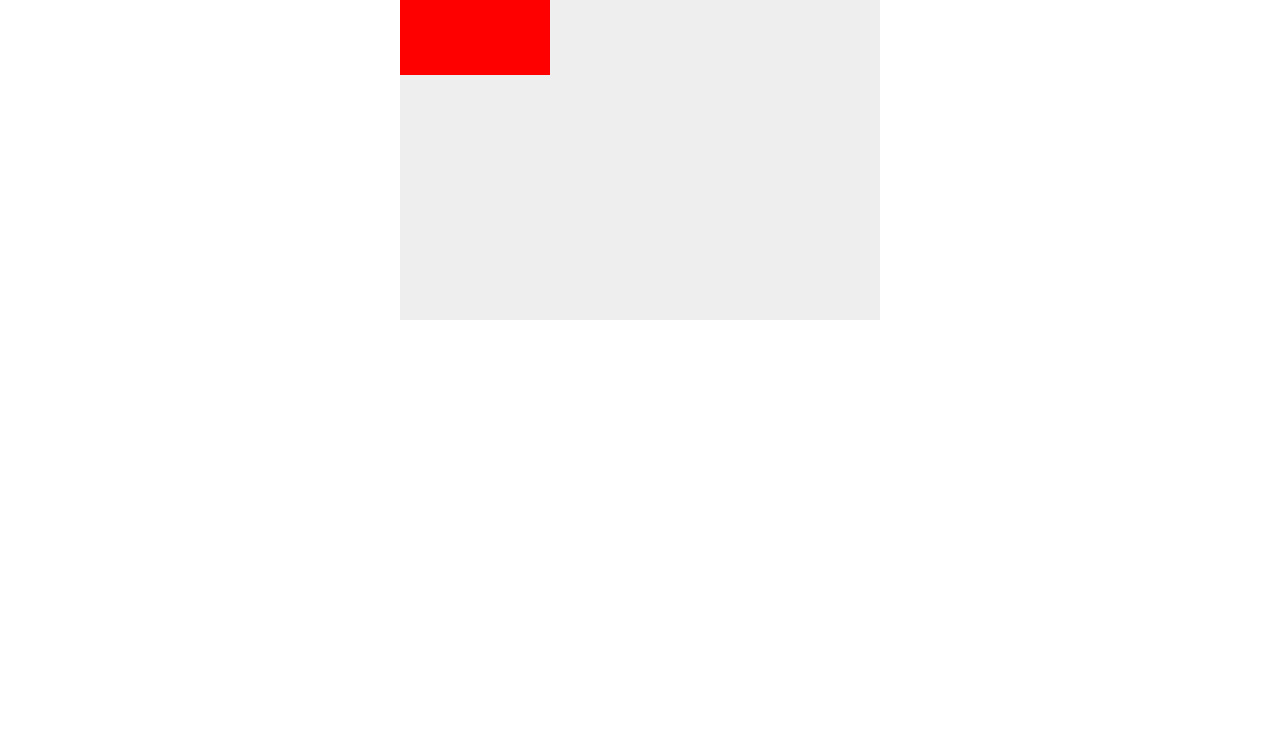
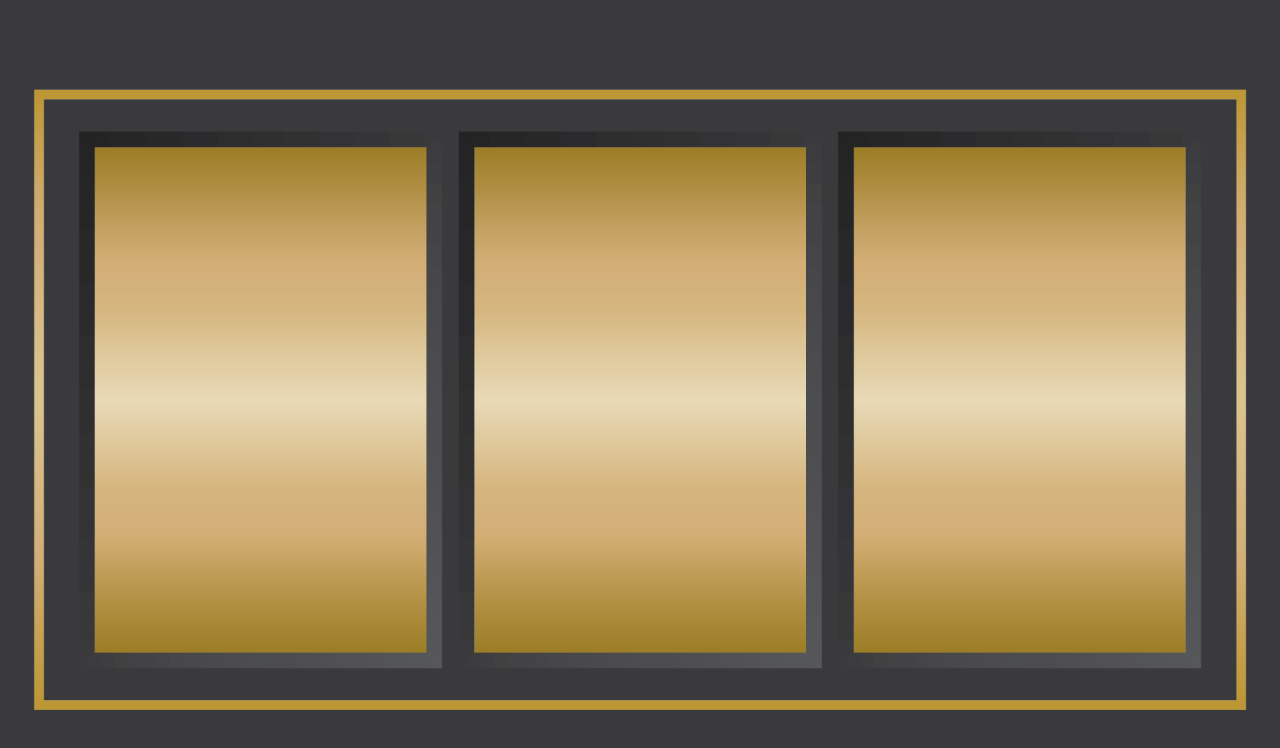
Before and after one commit to volffili/Slot-Machine-Assignment, a plain HTML site: page index.html in a window 1280 px wide. Drawn offline with Linux system fonts and the light colour scheme.

Commit message:
drawing slot machine sprite

```diff
--- a/index.html
+++ b/index.html
@@ -12,11 +12,11 @@
 
 	<body>
 
-		<canvas id="mainCanvas" width="480" height="320"></canvas>
+		<canvas id="mainCanvas"></canvas>
 
 	</body>
 
-	<script stc="slot_machine.js"></script>
-	<script src="main.js"></script>
+	<script stc="./js/slot_machine.js"></script>
+	<script src="./js/main.js"></script>
 
 </html>
--- /dev/null
+++ b/js/main.js
@@ -0,0 +1,58 @@
+"use strict";
+
+//canvas
+var canvas = document.getElementById("mainCanvas");
+var ctx = canvas.getContext("2d");
+
+canvas.width = window.innerWidth;
+canvas.height = window.innerHeight;
+
+//Load image
+var img = new Image();      // Vytvoří nový objekt Image
+img.src = './assets/slot_machine.png'; // Nastaví cestu zdroje
+img.onload = drawSlotMachine;
+
+function drawSlotMachine(){
+    ctx.fillStyle = "#3a3a3c";
+    ctx.fillRect(0,0,canvas.width,canvas.height);
+    var aspectRatio = img.height/img.width;
+    ctx.drawImage(img,0,(canvas.height-canvas.width*aspectRatio)/2,canvas.width,aspectRatio*canvas.width);
+}
+
+function resize(){
+    canvas.width = window.innerWidth;
+    canvas.height = window.innerHeight;
+    drawSlotMachine();
+}
+
+resize();
+window.addEventListener('resize', resize);
+
+//start loop
+var lastUpdate = Date.now();
+var time_elapsed = 0;
+
+//requestAnimationFrame is not available by older browsers supporting ES5.1
+var loop = setInterval(step, 0);
+
+//game loop
+function step() {
+	//delta time
+    var now = Date.now();
+    var dt = now - lastUpdate;
+    lastUpdate = now;
+
+    time_elapsed += dt;
+    console.log(dt);
+
+    update(dt);
+    render(dt);
+}
+
+function update(dt){
+
+}
+
+function render(dt){
+
+}
--- a/main.css
+++ b/main.css
@@ -1,2 +1,2 @@
 * { padding : 0; margin : 0; }
-canvas {background: #eee; display: block; margin: 0 auto;}
+canvas {background: #eee; display: block; margin: 0 auto;image-rendering:pixelated;}
```
Also changed, not shown: assets/banana.png (added), assets/cherry.png (added), assets/lemon.png (added), assets/melon.png (added), assets/slot_machine.png (added).
